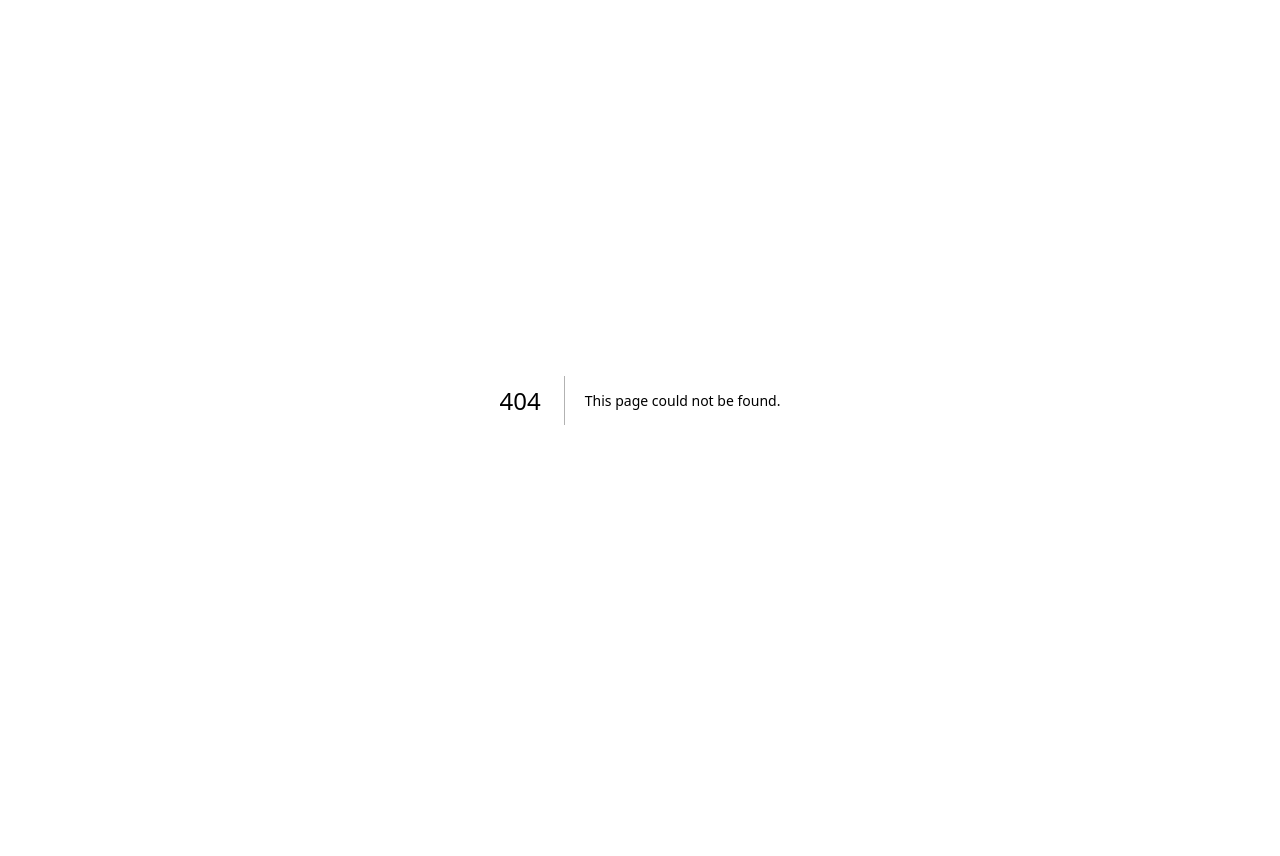
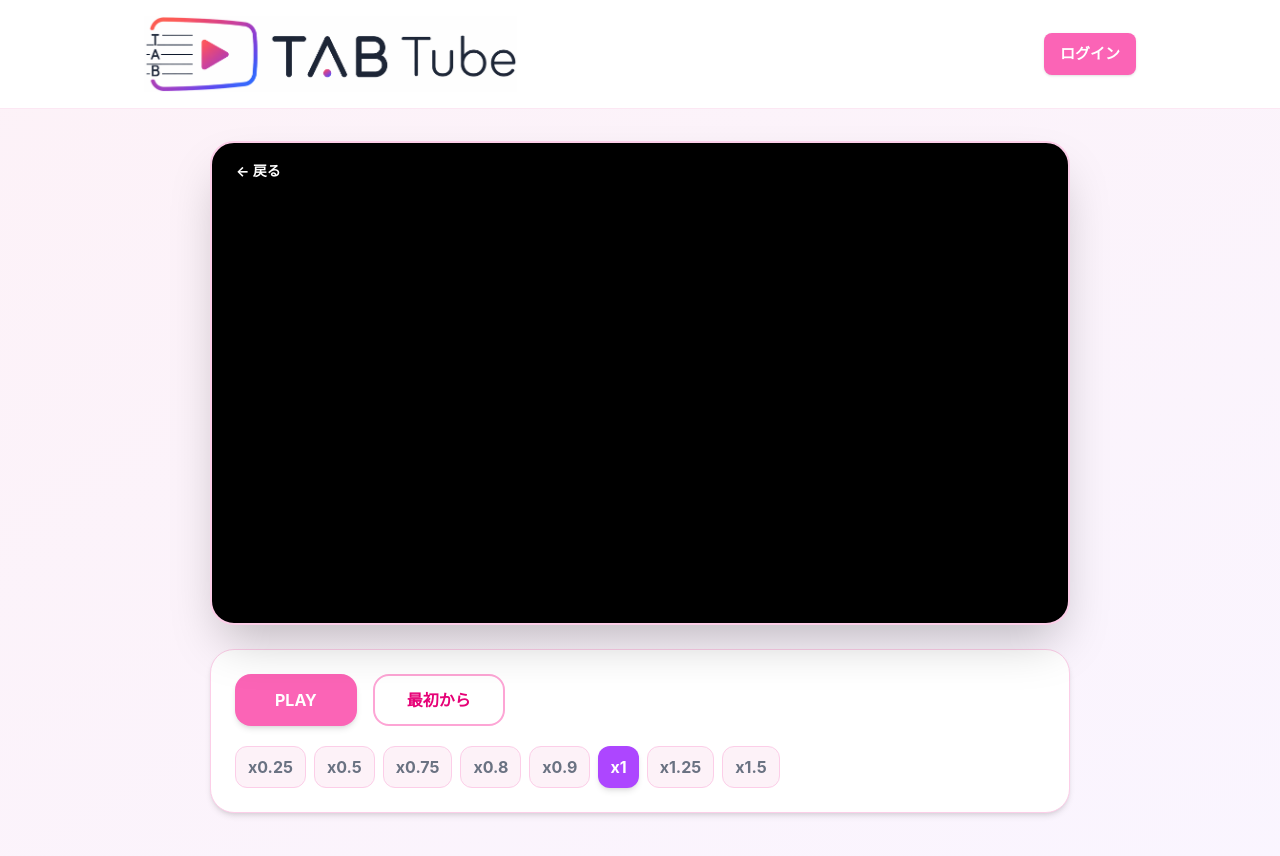
Before and after one commit to ntowa1114/TABTube, a Next.js app in the folder client/: page /video/1 in a window 1280 px wide. Before the commit this address had no page. Shown: the top 856 px of the page. Before the commit the page ends 800 px from the top, so only its background shows below. Built offline with nearby package versions, Linux system fonts and the light colour scheme.

Commit message:
動画ビュー完成

```diff
--- a/client/app/page.tsx
+++ b/client/app/page.tsx
@@ -1,7 +1,7 @@
 "use client";
 
 import React, { useState, useEffect, useRef, useMemo } from 'react';
-
+import Link from 'next/link'
 
 //URLからYouTube IDを抽出する関数
 const extractYoutubeId = (url: string) => {
@@ -141,11 +141,11 @@ export default function Home() {
   };
   return (
     <div ref={homeRef} className="min-h-screen bg-[#fcfcfc] text-gray-900 front-sans">
-      <header ref={homeRef} className="bg-white border-b sticky top-0 z-10">
+      <header ref={homeRef} className="bg-white border-b top-0 z-10">
         <div className="max-w-5xl mx-auto px-4 py-4 flex justify-between items-center">
           {/*ロゴ画像 */}
           <button
-            onClick={() => scrollTo(homeRef)}
+
             className="hover:opacity-80 transition-opacity cursor-pointer focus:outline-none"
           >
             <img
@@ -251,26 +251,29 @@ export default function Home() {
             {visibleVideos.map((video) => (
               <div
                 key={video.id}
-                className="flex gap-4 p-4 bg-white hover:bg-purple-50/30 rounded-2xl transition-all border border-gray-800 hover:border-pink-100 hover:shadow-md cursor-pointer group">
+                className="flex items-center gap-4 p-4 bg-white hover:bg-purple-50/30 rounded-2xl transition-all border border-gray-800 hover:shadow-md group">
+                {/* サムネイル */}
                 <div className="relative w-48 h-28 flex-shrink-0 overflow-hidden rounded-xl shadow-sm">
                   <a href={`https://youtu.be/${video.youtube_id}`} target="_blank" rel="noopener noreferrer">
                     <img
                       src={`https://img.youtube.com/vi/${video.youtube_id}/mqdefault.jpg`}
                       alt={video.title}
-                      className="w-full h-full object-cover group-hover:scale-105 transition-transform duration-300"
+                      className="w-full h-full object-cover group-hover:scale-105 transition-transform duration-300 hover:shadow-md group"
                     />
                   </a>
-
                 </div>
-                {/*情報 */}
-                <div className="space-y-1">
-                  <h3 className="font-bold text-lg">{video.title}</h3>
-                  <p className="text-gray-500">{video.artist_name} </p>
-                  <p className="inline-block bg-pink-500 text-white px-1 py-1.5 rounded-lg font-bold text-center">{video.instrument}</p>
+                {/* 情報 */}
+                <div className="flex-1 space-y-1 min-w-0">
+                  <h3 className="font-bold text-lg truncate">{video.title}</h3>
+                  <p className="text-gray-500 truncate">{video.artist_name}</p>
+                  <p className="inline-block bg-pink-500 text-white px-2 py-1 rounded-lg font-bold text-sm">{video.instrument}</p>
                 </div>
-
-
-
+                {/* 練習ボタン */}
+                <Link href={"/video/" + video.youtube_id} className="flex-shrink-0">
+                  <button className="px-5 py-3 bg-pink-400 text-white rounded-xl font-bold hover:bg-purple-600 transition shadow-sm whitespace-nowrap hover:shadow-md group">
+                    この動画で練習 →
+                  </button>
+                </Link>
               </div>
             ))}
             {processedVideos.length > displayCount && (
--- /dev/null
+++ b/client/app/video/[id]/page.jsx
@@ -0,0 +1,130 @@
+'use client'
+
+import { useParams } from 'next/navigation'
+import { useState, useRef, useEffect } from 'react'
+import Link from 'next/link'
+
+export default function VideoViewPage() {
+  const params = useParams()
+  const id = params.id
+  const playerRef = useRef(null)
+  const containerRef = useRef(null)
+  const [playing, setPlaying] = useState(false)
+  const [playbackRate, setPlaybackRate] = useState(1.0)
+
+  useEffect(() => {
+    if (!id || !containerRef.current) return
+
+    const initPlayer = () => {
+      containerRef.current.innerHTML = ''
+      const el = document.createElement('div')
+      containerRef.current.appendChild(el)
+
+      playerRef.current = new window.YT.Player(el, {
+        videoId: id,
+        width: '100%',
+        height: '100%',
+        playerVars: { controls: 1, rel: 0 },
+        events: {
+          onStateChange: (e) => {
+            if (e.data === window.YT.PlayerState.PLAYING) setPlaying(true)
+            else if (e.data === window.YT.PlayerState.PAUSED || e.data === window.YT.PlayerState.ENDED) setPlaying(false)
+          },
+        },
+      })
+    }
+
+    if (window.YT?.Player) {
+      initPlayer()
+    } else {
+      if (!document.querySelector('script[src="https://www.youtube.com/iframe_api"]')) {
+        const tag = document.createElement('script')
+        tag.src = 'https://www.youtube.com/iframe_api'
+        document.head.appendChild(tag)
+      }
+      window.onYouTubeIframeAPIReady = initPlayer
+    }
+
+    return () => {
+      playerRef.current?.destroy?.()
+      playerRef.current = null
+    }
+  }, [id])
+
+  const handlePlayPause = () => {
+    if (!playerRef.current) return
+    playing ? playerRef.current.pauseVideo() : playerRef.current.playVideo()
+  }
+
+  const handleSpeedChange = (speed) => {
+    setPlaybackRate(speed)
+    playerRef.current?.setPlaybackRate(speed)
+  }
+
+  return (
+    <div>
+    <header className="bg-white border-b border-pink-100 top-0 z-10 shadow-sm">
+        <div className="max-w-5xl mx-auto px-4 py-4 flex justify-between items-center">
+          {/*ロゴ画像 */}
+            <Link href="/">
+              <img
+                src="/logo.png"
+                alt="TABTube Logo"
+                width={150}
+                height={40}
+                className="h-19 w-auto object-contain mr-10 hover:opacity-80 transition cursor-pointer"
+              />
+            </Link>
+
+          {/*ヘッダーボタン */}
+          <button className="text-[15px] bg-pink-400 text-white px-4 py-2.5 rounded-lg font-bold hover:opacity-80 transition shadow-sm">ログイン</button>
+        </div>
+      </header>
+    <main>
+    <div className="min-h-screen bg-gradient-to-br from-pink-50 to-purple-50 text-gray-800 p-8">
+      <div className="max-w-[860px] mx-auto">
+        <div className="relative aspect-video rounded-3xl overflow-hidden shadow-2xl border-2 border-pink-200 bg-black">
+          <div ref={containerRef} className="w-full h-full" />
+          <Link href="/" className="absolute top-3 left-3 z-10 flex items-center gap-1 bg-black/50 hover:bg-black/70 text-white text-sm font-bold px-3 py-1.5 rounded-full transition backdrop-blur-sm">
+            ← 戻る
+          </Link>
+        </div>
+
+        <div className="mt-6 bg-white p-6 rounded-3xl border border-pink-200 shadow-md">
+          <div className="flex gap-4 mb-5">
+            <button
+              onClick={handlePlayPause}
+              className="px-10 py-3 bg-pink-400 text-white rounded-2xl font-bold hover:scale-105 transition shadow-md"
+            >
+              {playing ? 'STOP' : 'PLAY'}
+            </button>
+            <button
+              onClick={() => playerRef.current?.seekTo(0, true)}
+              className="px-8 py-3 bg-white border-2 border-pink-300 text-pink-600 rounded-2xl font-bold hover:bg-pink-50 transition"
+            >
+              最初から
+            </button>
+          </div>
+
+          <div className="flex gap-2 flex-wrap">
+            {[0.25,0.5, 0.75, 0.8,0.9,1.0,1.25, 1.5].map((speed) => (
+              <button
+                key={speed}
+                onClick={() => handleSpeedChange(speed)}
+                className={`px-3 py-2 rounded-xl font-bold transition ${
+                  playbackRate === speed
+                    ? 'bg-purple-500 text-white shadow-md'
+                    : 'bg-pink-50 text-gray-500 border border-pink-200 hover:bg-pink-100'
+                }`}
+              >
+                {'x' + speed}
+              </button>
+            ))}
+          </div>
+        </div>
+      </div>
+    </div>
+    </main>
+    </div>
+  )
+}
--- a/client/package.json
+++ b/client/package.json
@@ -11,7 +11,8 @@
   "dependencies": {
     "next": "16.2.3",
     "react": "19.2.4",
-    "react-dom": "19.2.4"
+    "react-dom": "19.2.4",
+    "react-player": "^3.4.0"
   },
   "devDependencies": {
     "@tailwindcss/postcss": "^4.2.2",
--- a/package.json
+++ /dev/null
@@ -1,6 +0,0 @@
-{
-  "dependencies": {
-    "@supabase/auth-helpers-nextjs": "^0.15.0",
-    "@supabase/supabase-js": "^2.104.0"
-  }
-}
```
Also changed, not shown: 2 other files (tests, documents, lock files or other folders).
